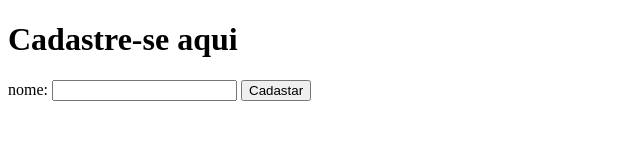
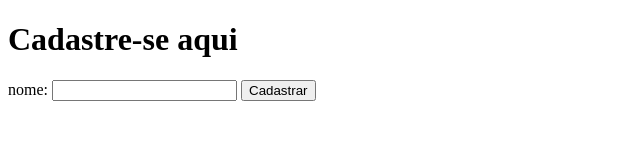
Before and after one commit to manamimii/html-css, a plain HTML site: page exercicios/ex024/paginasextras/pagina004.html in a window 1280 px wide. Shown: the full height of the page, 0-640 px from the left. Drawn offline with Linux system fonts and the light colour scheme.

Commit message:
atualizacao pagina004

```diff
--- a/exercicios/ex024/paginasextras/pagina004.html
+++ b/exercicios/ex024/paginasextras/pagina004.html
@@ -11,7 +11,7 @@
         <p>
             nome:
             <input type="text" name="nome" id="nome">
-            <input type="submit" value="Cadastar">
+            <input type="submit" value="Cadastrar">
         </p>
     </form>
 
```
